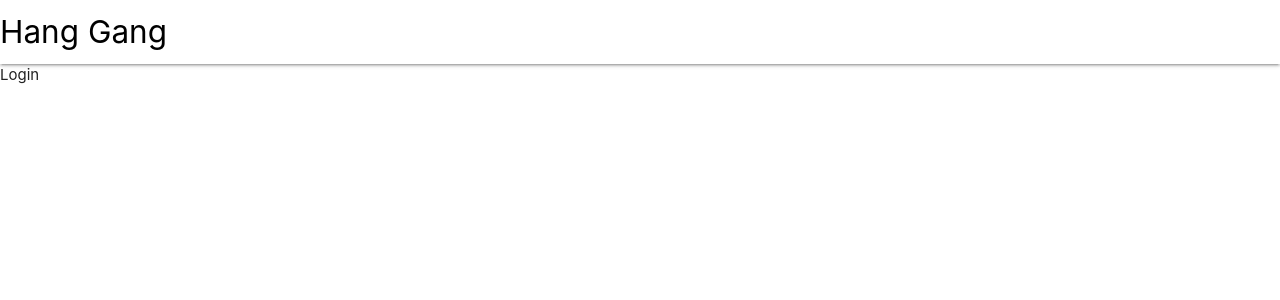
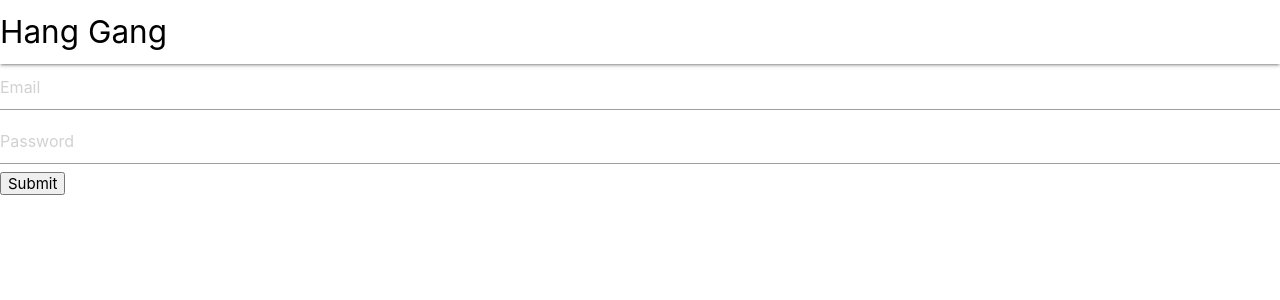
Before and after one commit to Hang-Gang/HangGang_FE, a React (Create React App) app in the folder client/: page /login in a window 1280 px wide. Shown: the top 300 px of the page. Built offline with nearby package versions, Linux system fonts and the light colour scheme.

Commit message:
added state and form content for login

```diff
--- a/client/src/components/forms/login.js
+++ b/client/src/components/forms/login.js
@@ -4,10 +4,42 @@ import '../styles/forms/login.css'
 export default class Login extends React.Component{
     constructor(){
         super()
+        this.state = {
+            email: '',
+            password: ''
+        }
     }
+
+    changeHandler = (event) => {
+        event.preventDefault()
+        this.setState({
+            [event.target.name]: event.target.value
+        })
+    }
+
+    submitHandler = (event) => {
+        event.preventDefault()
+        console.log(this.state.email, this.state.password)
+    }
+
     render(){
         return(
-            <div>Login</div>
+            <form onClick={this.submitHandler}>
+                <input type='text'
+                       value={this.state.email}
+                       name='email'
+                       placeholder='Email'
+                       onChange={this.changeHandler}
+                />
+
+                <input type='password'
+                       value={this.state.password}
+                       placeholder='Password'
+                       onChange={this.changeHandler}
+                       name='password'
+                />
+                <button type='submit'>Submit</button>
+            </form>
         )
     }
 }
```
